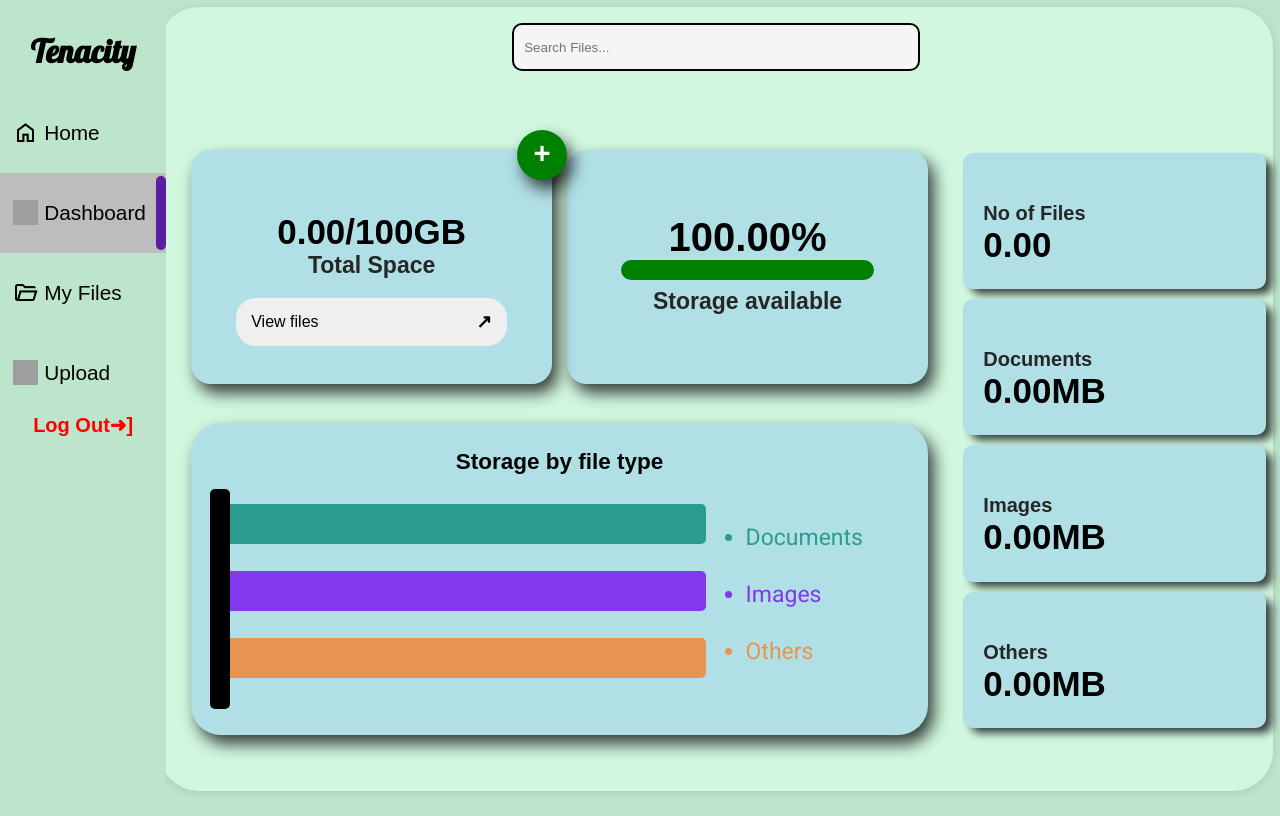
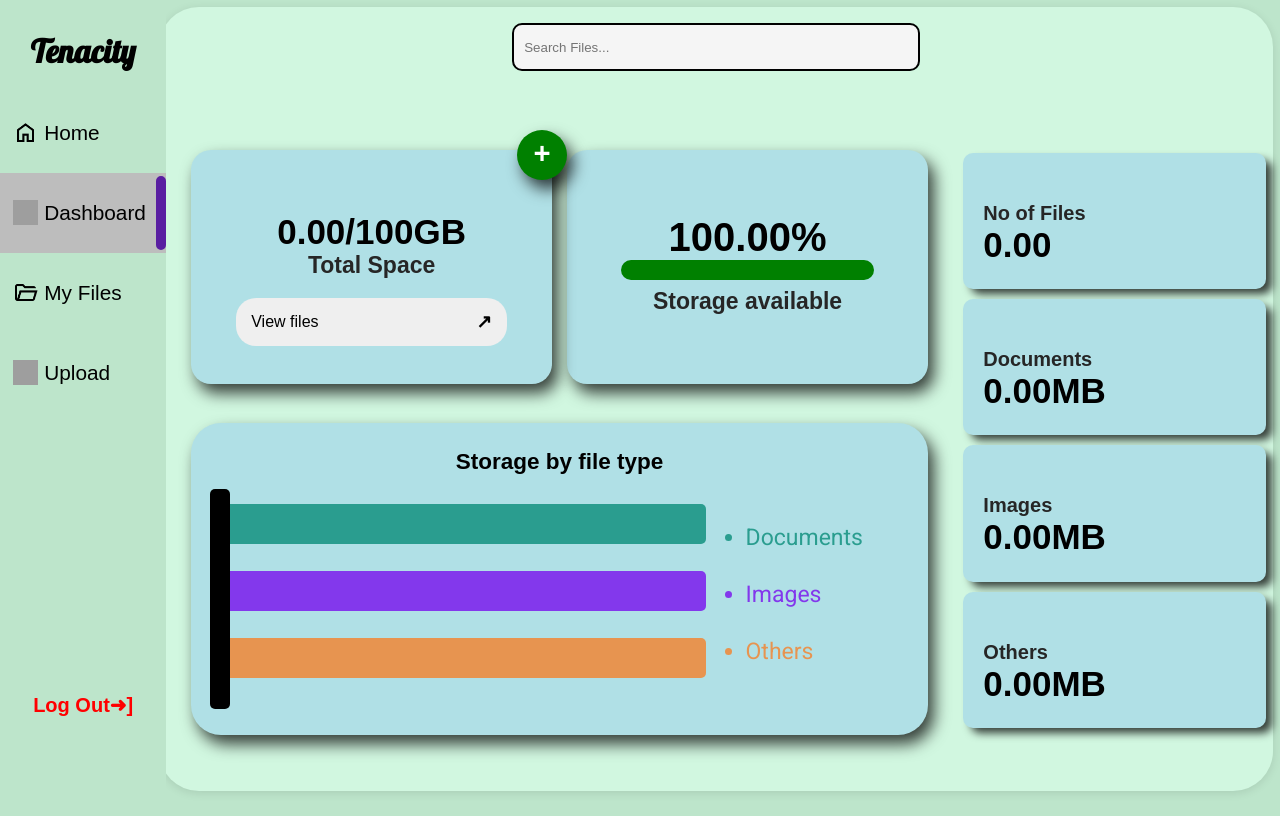
Before and after one commit to Odiedo123/Tenacity, a Flask app: page /dashboard in a window 1280 px wide. Run offline with Flask 3, Linux system fonts and the light colour scheme; the visitor is signed in with stand-in values (Sample User, id 1); data that the repository does not hold is empty; some web fonts are replaced; grey boxes are pictures that could not be loaded.

Commit message:
Adding a bit of padding

```diff
--- a/User Auth/static/css/dashboard.css
+++ b/User Auth/static/css/dashboard.css
@@ -105,7 +105,7 @@ p {
 }
 
 .others1 {
-  margin-top: 30vh;
+  margin-top: 35vh;
   margin: 0;
   color: red;
 }
--- a/User Auth/static/css/files.css
+++ b/User Auth/static/css/files.css
@@ -79,7 +79,7 @@ body {
 
 .others1 {
   margin: 0;
-  margin-top: 30vh;
+  margin-top: 35vh;
   color: red;
 }
 
--- a/User Auth/static/css/home.css
+++ b/User Auth/static/css/home.css
@@ -89,7 +89,7 @@ body {
 
 .others1 {
   margin: 0;
-  margin-top: 30vh;
+  margin-top: 35vh;
   color: red;
 }
 
--- a/User Auth/static/css/upload.css
+++ b/User Auth/static/css/upload.css
@@ -88,7 +88,7 @@ body {
 
 .others1 {
   margin: 0;
-  margin-top: 30vh;
+  margin-top: 35vh;
   color: red;
 }
 
--- a/User Auth/templates/dashboard.html
+++ b/User Auth/templates/dashboard.html
@@ -71,7 +71,10 @@
           <img src="{{ url_for('static', filename='icons/upload.png') }}" />
           <a onclick="window.location.href='/files'">Upload</a>
         </div>
-        <a class="others1" onclick="window.location.href='/logout'"
+        <a
+          class="others1"
+          onclick="window.location.href='/logout'"
+          style="margin-top: 35vh"
           ><span>Log Out</span>➜]</a
         >
       </div>
```
